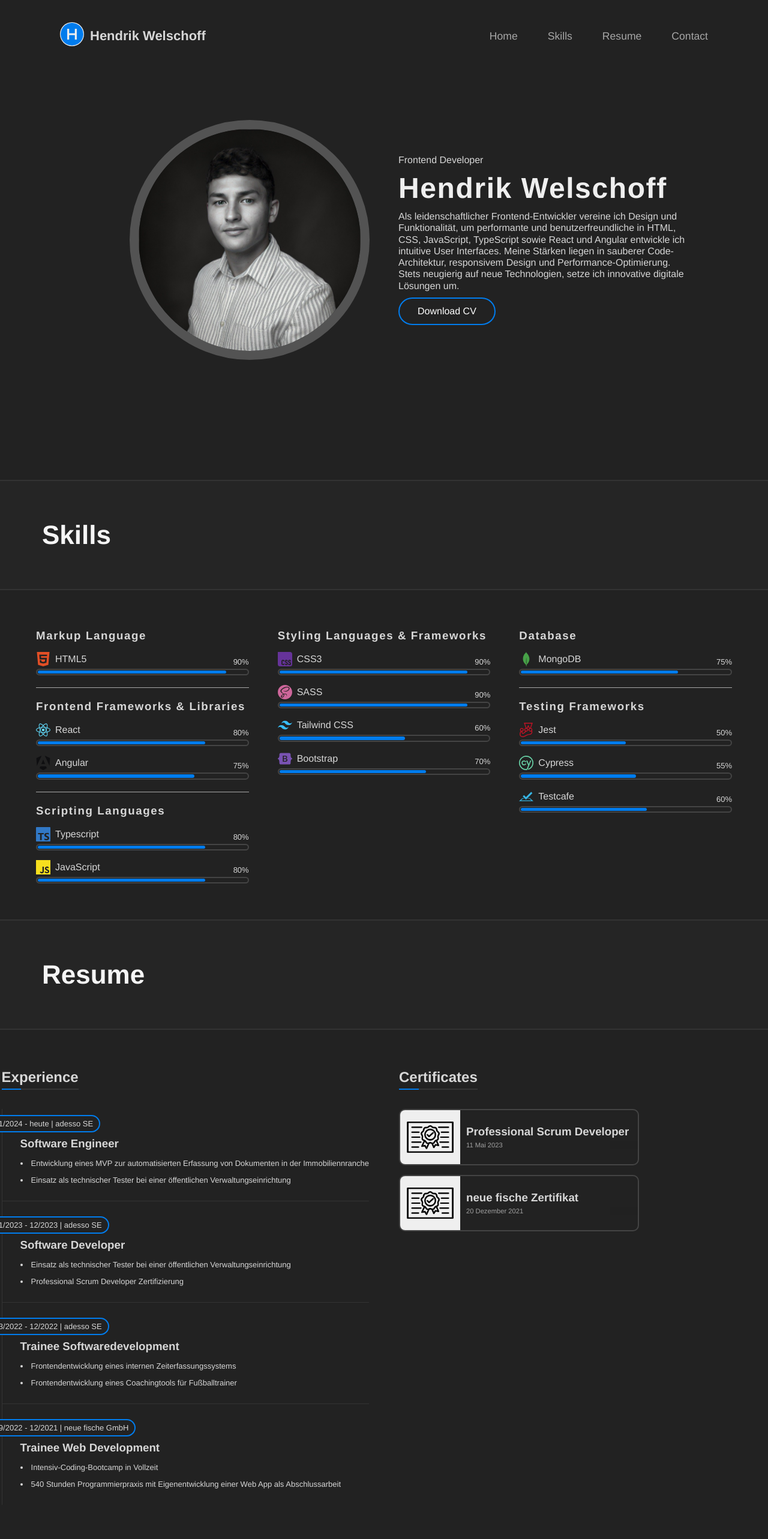
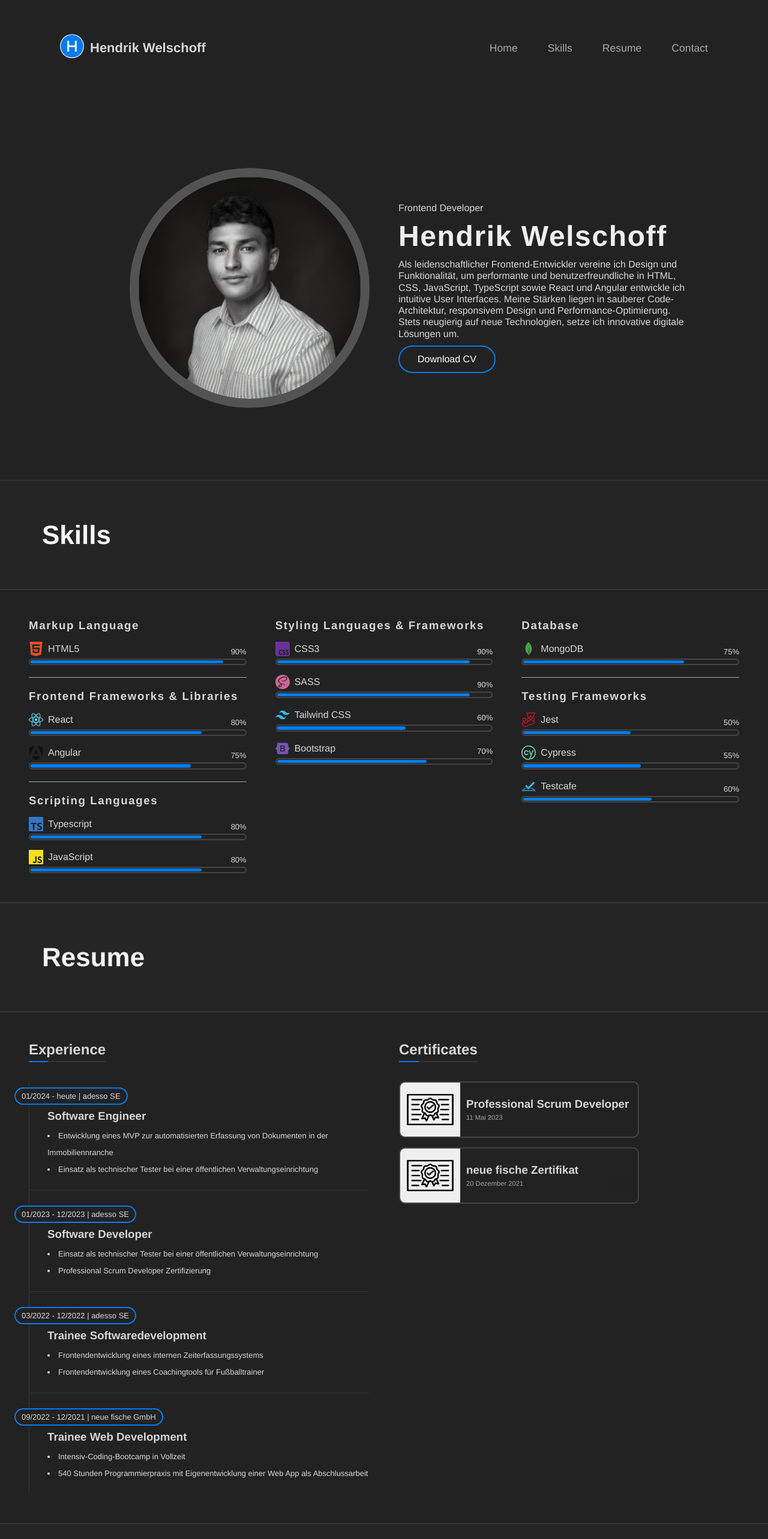
Before and after one commit to welschoff/resume, a React (Vite) app: page / in a window 1280 px wide. Shown: the top 2566 px of the page at 60% size. Built offline with nearby package versions, Linux system fonts and the light colour scheme.

Commit message:
Change styles

```diff
--- a/src/components/PageTitle/PageTitle.module.scss
+++ b/src/components/PageTitle/PageTitle.module.scss
@@ -4,7 +4,6 @@
   background-color: #252525;
   border-top: 2px solid #333;
   border-bottom: 2px solid #333;
-  margin-bottom: 65px;
 
   h1 {
     font-size: 44px;
--- a/src/index.css
+++ b/src/index.css
@@ -12,11 +12,15 @@ html {
   scroll-behavior: smooth;
 }
 
+body {
+  padding-top: var(--navbar-height);
+}
+
 :root {
   --highlight-color: #efefef;
   --navlink-color: #a7a7a7;
   --secondary-color: #007ced;
-  --navbar-height: 15vh;
+  --navbar-height: 10rem;
 }
 
 h2,
--- a/src/pages/contact/Contact.module.scss
+++ b/src/pages/contact/Contact.module.scss
@@ -2,6 +2,7 @@
   display: grid;
   place-items: center;
   width: 100%;
+  padding: 3rem;
 
   .items {
     display: grid;
--- a/src/pages/home/Home.module.scss
+++ b/src/pages/home/Home.module.scss
@@ -2,7 +2,7 @@
   display: grid;
   place-items: center;
   width: 100%;
-  min-height: 100vh;
+  min-height: calc(100vh - var(--navbar-height));
 
   .profile {
     display: grid;
--- a/src/pages/resume/Resume.module.scss
+++ b/src/pages/resume/Resume.module.scss
@@ -3,7 +3,7 @@
   grid-auto-flow: column;
   grid-template-columns: 1fr 1fr;
   column-gap: 50px;
-  padding-bottom: 60px;
+  padding: 3rem;
   width: 100%;
 
   .experience {
--- a/src/pages/skills/Skills.module.scss
+++ b/src/pages/skills/Skills.module.scss
@@ -1,7 +1,7 @@
 .skillsContainer {
   display: grid;
   grid-template-columns: repeat(3, 1fr);
-  padding: 0 60px 60px 60px;
+  padding: 3rem;
   width: 100%;
   gap: 3rem;
 
```
